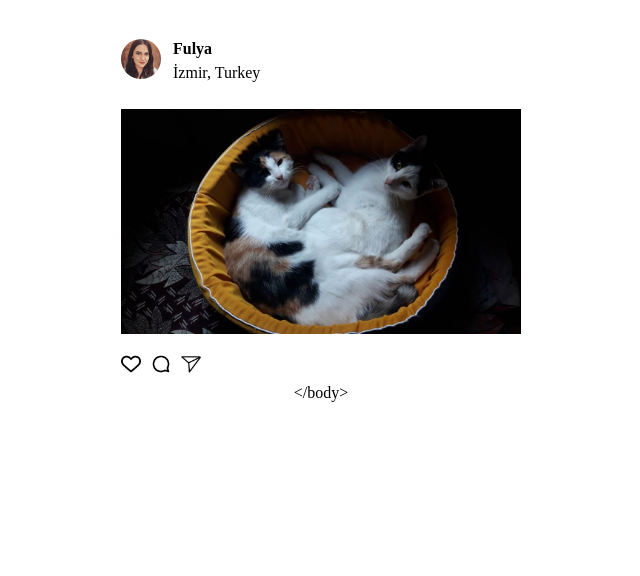
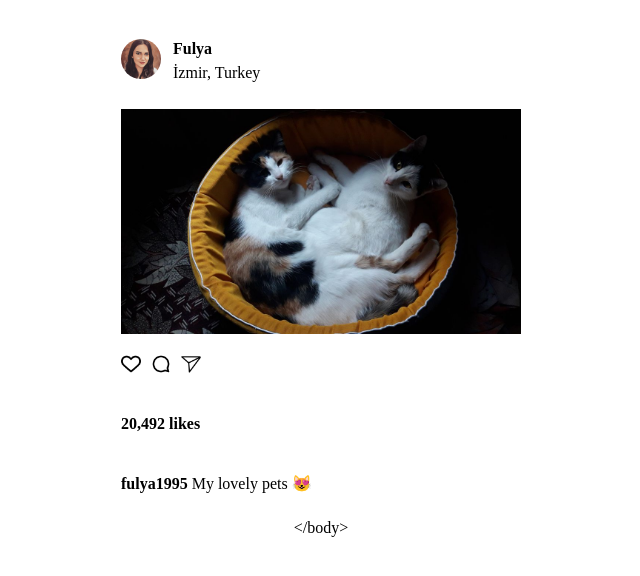
Before and after one commit to fulyaertay/scrimba-css-projects, a website built with Vite: page 2-solo-project-oldagram-app/index.html in a window 1280 px wide. Shown: the part 104-680 px from the top of the page, without its empty margins (319-959 px from the left). Built offline with nearby package versions, Linux system fonts and the light colour scheme.

Commit message:
completed fisrt post

```diff
--- a/2-solo-project-oldagram-app/index.html
+++ b/2-solo-project-oldagram-app/index.html
@@ -33,7 +33,7 @@
         </div>
     </section>
 
-    <section class="icons">
+    <section class="iconsSection">
         <div class="container">
             <div class="actionButtons">
                 <img src="images/icon-heart.png" class="imgIcon">
@@ -42,6 +42,20 @@
             </div>
         </div>
     </section>
+    <section class="likesSection">
+        <div class="container">
+            <h4>20,492 likes</h4>
+        </div>
+    </section>
+
+    <section class="commentSection">
+        <div class="container">
+            <div class="comment">
+                <h4>fulya1995</h4>
+                <p> My lovely pets 😻</p>
+            </div>
+        </div>
+    </section>
 
     <script src="index.js"></script>
   </body>
```
